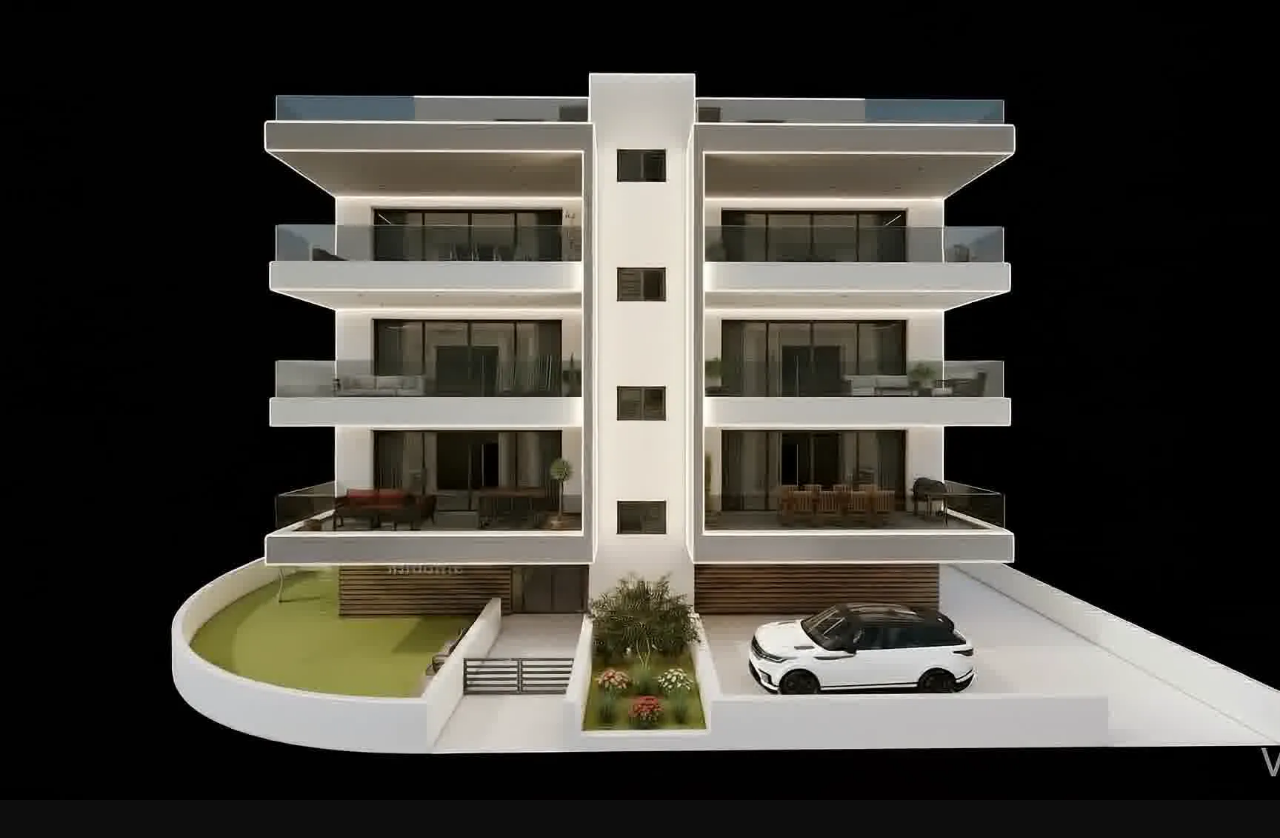
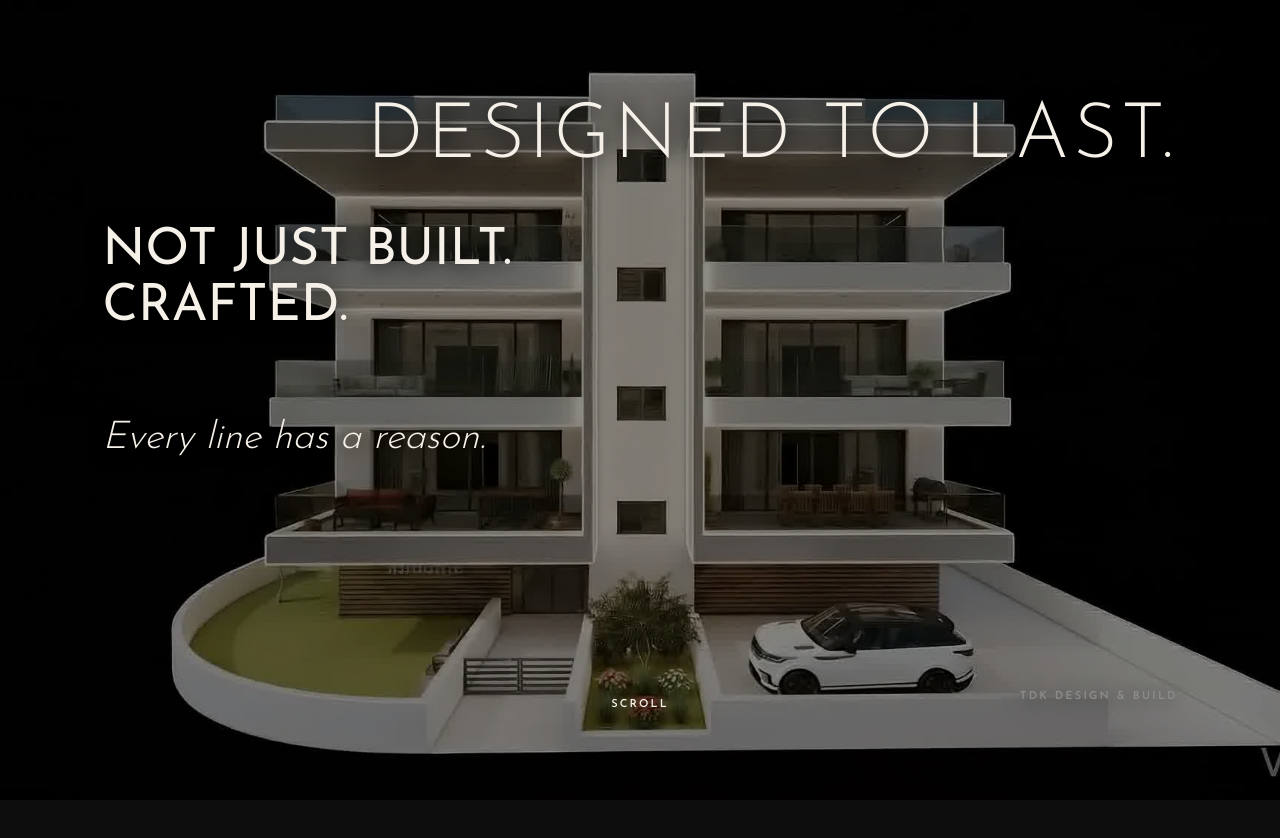
Before and after one commit to Konaverse/tdkdb, a Next.js app: page /en in a window 1280 px wide. Shown: the top 838 px of the page. Built offline with nearby package versions, Linux system fonts and the light colour scheme.

Commit message:
Prompt 4.3: Hero state & Manifesto text

```diff
--- a/src/components/homepage/HomepageCanvas.tsx
+++ b/src/components/homepage/HomepageCanvas.tsx
@@ -4,6 +4,7 @@ import { createContext, useCallback, useEffect, useRef, useState, type ReactNode
 import { SEQUENCE_CONFIG } from '@/lib/homepage/sequenceConfig';
 import { drawFrame, preloadSequence } from '@/lib/homepage/imageSequence';
 import LoadingScreen from './LoadingScreen';
+import SceneHero from './SceneHero';
 
 export type HomepagePhase = 'loading' | 'assembly' | 'hero' | 'approach' | 'threshold' | 'complete';
 export const HomepagePhaseContext = createContext<HomepagePhase>('loading');
@@ -36,6 +37,7 @@ function playAssembly(
 export default function HomepageCanvas({ children }: { children?: ReactNode }) {
   const [phase, setPhase] = useState<HomepagePhase>('loading');
   const [loadProgress, setLoadProgress] = useState<number>(0);
+  const [scrollProgress, setScrollProgress] = useState(0);
   const assemblyFrames = useRef<HTMLImageElement[]>([]);
   const approachFrames = useRef<HTMLImageElement[]>([]);
   const canvasRef = useRef<HTMLCanvasElement>(null);
@@ -67,6 +69,13 @@ export default function HomepageCanvas({ children }: { children?: ReactNode }) {
     resizeCanvas();
     window.addEventListener('resize', resizeCanvas);
 
+    const handleScroll = () => {
+      const range = window.innerHeight * 1.5;
+      const progress = Math.min(window.scrollY / range, 1);
+      setScrollProgress(progress);
+    };
+    window.addEventListener('scroll', handleScroll, { passive: true });
+
     let aLoaded = 0;
     let bLoaded = 0;
     const total = SEQUENCE_CONFIG.assembly.frameCount + SEQUENCE_CONFIG.approach.frameCount;
@@ -91,6 +100,7 @@ export default function HomepageCanvas({ children }: { children?: ReactNode }) {
 
     return () => {
       window.removeEventListener('resize', resizeCanvas);
+      window.removeEventListener('scroll', handleScroll);
       rafCleanupRef.current?.();
     };
   }, [resizeCanvas]);
@@ -105,6 +115,12 @@ export default function HomepageCanvas({ children }: { children?: ReactNode }) {
         className="fixed inset-0 z-0 h-screen w-screen"
         style={{ display: 'block' }}
       />
+      {/* Dark veil — dims the bright building so white text is legible */}
+      <div className="pointer-events-none fixed inset-0 z-[1] bg-black/45" />
+      <SceneHero
+        isVisible={phase === 'hero' || phase === 'approach'}
+        scrollProgress={scrollProgress}
+      />
       <div style={{ position: 'relative', height: '760vh' }} />
       {children}
     </HomepagePhaseContext.Provider>
--- a/src/components/homepage/SceneHero.tsx
+++ b/src/components/homepage/SceneHero.tsx
@@ -1,3 +1,208 @@
-export default function SceneHero() {
-  return null;
+'use client';
+
+import { useEffect, useLayoutEffect, useRef } from 'react';
+import type { CSSProperties } from 'react';
+import { gsap } from '@/lib/animations/gsap';
+
+interface SceneHeroProps {
+  isVisible: boolean;
+  scrollProgress: number;
 }
+
+interface Fragment {
+  text: string;
+  className: string;
+  style: CSSProperties;
+  delay: number;
+  depth: number;
+  exitX: number;
+  exitY: number;
+}
+
+const FRAGMENTS: Fragment[] = [
+  {
+    text: 'DESIGNED TO LAST.',
+    className: 'text-display-lg font-light tracking-[0.05em] text-paper',
+    style: { top: '12%', right: '8%' },
+    delay: 0.2,
+    depth: 0.02,
+    exitX: 60,
+    exitY: -30,
+  },
+  {
+    text: 'NOT JUST BUILT.\nCRAFTED.',
+    className: 'text-display-md text-paper whitespace-pre-line',
+    style: { top: '28%', left: '8%' },
+    delay: 0.4,
+    depth: 0.015,
+    exitX: -60,
+    exitY: -20,
+  },
+  {
+    text: 'Every line has a reason.',
+    className: 'text-heading font-light italic text-paper/80',
+    style: { top: '52%', left: '8%' },
+    delay: 0.6,
+    depth: 0.01,
+    exitX: -40,
+    exitY: 0,
+  },
+  {
+    text: 'TDK DESIGN & BUILD',
+    className: 'text-label uppercase tracking-[0.2em] text-stone',
+    style: { bottom: '12%', right: '8%' },
+    delay: 0.7,
+    depth: 0.03,
+    exitX: 40,
+    exitY: 30,
+  },
+];
+
+export default function SceneHero({ isVisible, scrollProgress }: SceneHeroProps) {
+  const outerRefs = useRef<(HTMLDivElement | null)[]>([]);
+  const innerRefs = useRef<(HTMLDivElement | null)[]>([]);
+  const indicatorRef = useRef<HTMLDivElement>(null);
+  const lineRef = useRef<HTMLDivElement>(null);
+
+  // quickTo refs for scroll-out
+  const quickToOpacity = useRef<(((v: number) => void) | null)[]>([]);
+  const quickToY = useRef<(((v: number) => void) | null)[]>([]);
+  const quickToX = useRef<(((v: number) => void) | null)[]>([]);
+  const quickToIndicatorOpacity = useRef<((v: number) => void) | null>(null);
+
+  // Effect 1 — Set initial hidden state + create quickTo instances on mount
+  useLayoutEffect(() => {
+    gsap.set(outerRefs.current, { opacity: 0, y: 20 });
+    gsap.set(indicatorRef.current, { opacity: 0 });
+    gsap.set(lineRef.current, { yPercent: -100 });
+
+    quickToOpacity.current = outerRefs.current.map((el) =>
+      el ? (gsap.quickTo(el, 'opacity', { duration: 0.15 }) as (v: number) => void) : null,
+    );
+    quickToY.current = outerRefs.current.map((el) =>
+      el ? (gsap.quickTo(el, 'y', { duration: 0.15 }) as (v: number) => void) : null,
+    );
+    quickToX.current = outerRefs.current.map((el) =>
+      el ? (gsap.quickTo(el, 'x', { duration: 0.15 }) as (v: number) => void) : null,
+    );
+    quickToIndicatorOpacity.current = indicatorRef.current
+      ? (gsap.quickTo(indicatorRef.current, 'opacity', { duration: 0.05 }) as (v: number) => void)
+      : null;
+  }, []);
+
+  // Effect 2 — Entrance animation (watches isVisible)
+  useLayoutEffect(() => {
+    if (!isVisible) return;
+
+    const ctx = gsap.context(() => {
+      FRAGMENTS.forEach((f, i) => {
+        gsap.to(outerRefs.current[i], {
+          opacity: 1,
+          y: 0,
+          duration: 0.8,
+          delay: f.delay,
+          ease: 'power3.out',
+          overwrite: true,
+        });
+      });
+
+      gsap.to(indicatorRef.current, {
+        opacity: 1,
+        duration: 0.4,
+        delay: 0.9,
+        ease: 'power3.out',
+      });
+
+      gsap.fromTo(
+        lineRef.current,
+        { yPercent: -100 },
+        { yPercent: 100, duration: 1.2, ease: 'none', repeat: -1, delay: 1.3 },
+      );
+    });
+
+    return () => ctx.revert();
+  }, [isVisible]);
+
+  // Effect 3 — Mouse parallax (watches isVisible)
+  useEffect(() => {
+    if (!isVisible) return;
+
+    const setters = innerRefs.current.map((el) =>
+      el
+        ? {
+            x: gsap.quickSetter(el, 'x', 'px') as (v: number) => void,
+            y: gsap.quickSetter(el, 'y', 'px') as (v: number) => void,
+            depth: parseFloat(el.dataset.depth ?? '0'),
+          }
+        : null,
+    );
+
+    const handleMouseMove = (e: MouseEvent) => {
+      const cx = window.innerWidth / 2;
+      const cy = window.innerHeight / 2;
+      const dx = e.clientX - cx;
+      const dy = e.clientY - cy;
+      setters.forEach((s) => {
+        if (!s) return;
+        s.x(dx * s.depth);
+        s.y(dy * s.depth);
+      });
+    };
+
+    window.addEventListener('mousemove', handleMouseMove, { passive: true });
+    return () => window.removeEventListener('mousemove', handleMouseMove);
+  }, [isVisible]);
+
+  // Effect 4 — Scroll-out (watches scrollProgress)
+  useEffect(() => {
+    if (!isVisible) return;
+
+    const t = Math.min(scrollProgress / 0.4, 1);
+    const opacity = 1 - t;
+
+    FRAGMENTS.forEach((f, i) => {
+      quickToOpacity.current[i]?.(opacity);
+      quickToX.current[i]?.(f.exitX * t);
+      quickToY.current[i]?.(f.exitY * t);
+    });
+
+    if (scrollProgress > 0.02) {
+      quickToIndicatorOpacity.current?.(0);
+    }
+  }, [scrollProgress, isVisible]);
+
+  return (
+    <div aria-hidden="true" className="pointer-events-none fixed inset-0 z-10">
+      {FRAGMENTS.map((f, i) => (
+        <div
+          key={i}
+          ref={(el) => {
+            outerRefs.current[i] = el;
+          }}
+          className="absolute"
+          style={f.style}
+        >
+          <div
+            ref={(el) => {
+              innerRefs.current[i] = el;
+            }}
+            data-depth={String(f.depth)}
+            className={f.className}
+            style={{ textShadow: '0 2px 20px rgba(0,0,0,0.95)' }}
+          >
+            {f.text}
+          </div>
+        </div>
+      ))}
+      <div
+        ref={indicatorRef}
+        className="absolute bottom-10 left-1/2 -translate-x-1/2 flex flex-col items-center gap-2"
+      >
+        <span className="text-label uppercase tracking-[0.2em] text-paper/60">Scroll</span>
+        <div className="overflow-hidden" style={{ width: '1px', height: '40px' }}>
+          <div ref={lineRef} className="h-full w-px bg-paper/60" />
+        </div>
+      </div>
+    </div>
+  );
+}
```
